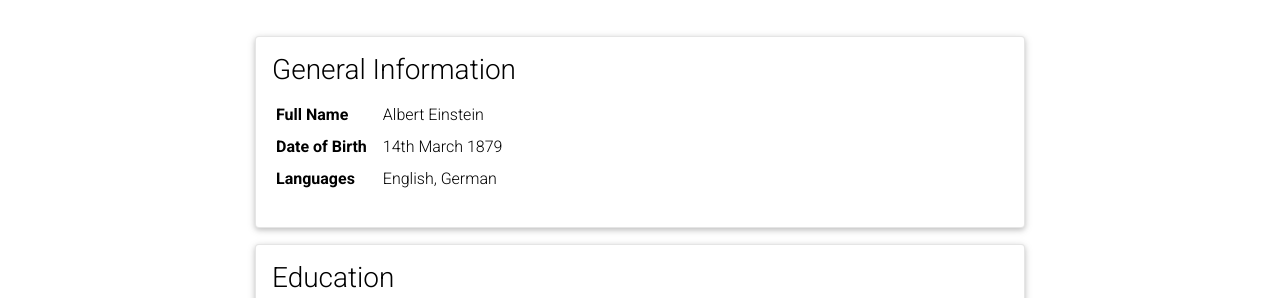
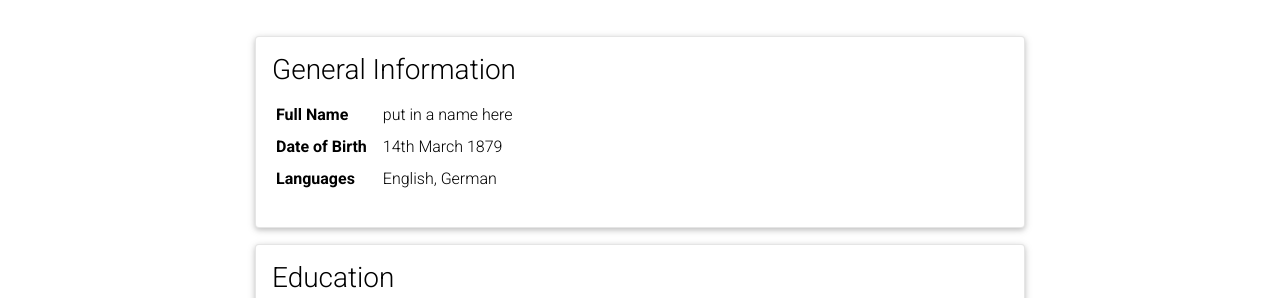
Before and after one commit to neysokt/correliana.github.io, a Jekyll site: the page built from _pages/cv.md, in a window 1280 px wide and 900 px high. Shown: the part 149-447 px from the top of the window. Built offline with Jekyll 4.4.1, drawn with Linux system fonts in a browser that asks for light colours; comment, search, counter and statistics services are not loaded; a style sheet for code colours, icons or effects is not loaded.

Commit message:
Update cv.yml

```diff
--- a/_data/cv.yml
+++ b/_data/cv.yml
@@ -2,7 +2,7 @@
   type: map
   contents:
     - name: Full Name
-      value: Albert Einstein
+      value: put in a name here
     - name: Date of Birth
       value: 14th March 1879
     - name: Languages
```
